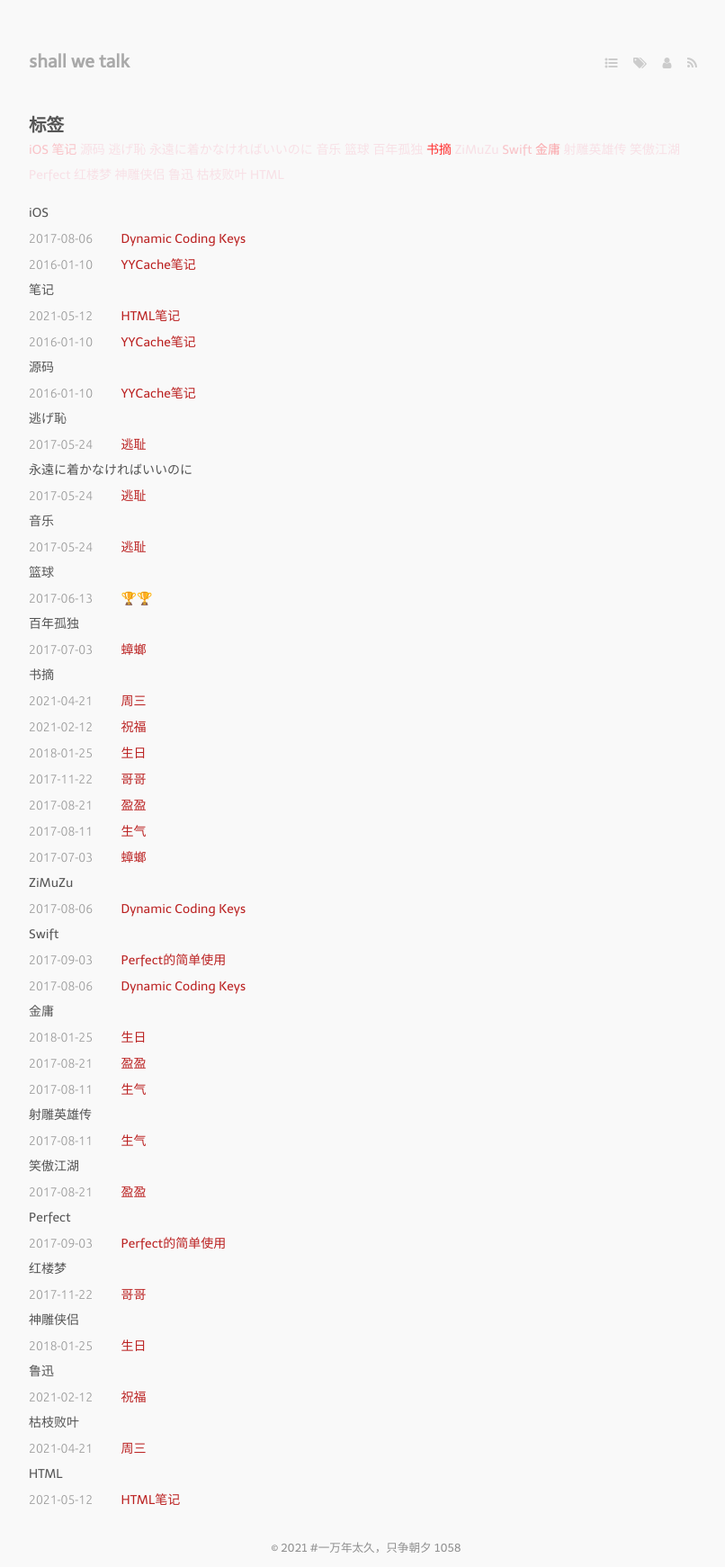
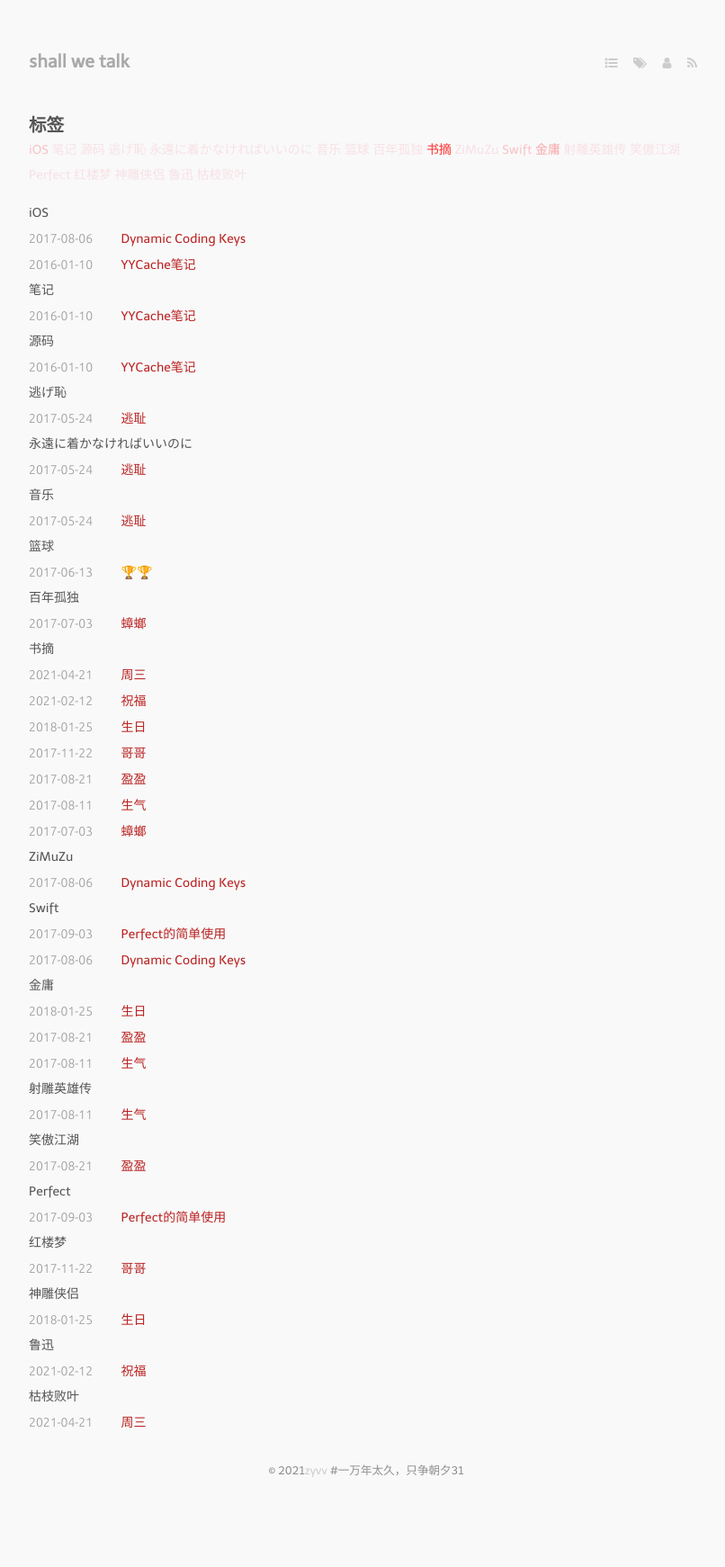
Before and after one commit to zyvv/zyvv.github.io, a Jekyll site: the page built from tags.markdown, in a window 1280 px wide. Shown: the whole page at 90% size, without its empty margins (233-1039 px from the left). Built offline with Jekyll 4.4.1, drawn with Linux system fonts in a browser that asks for light colours; nearby versions of some CDN libraries; some web fonts are replaced; comment, search, counter and statistics services are not loaded; after the commit the page ends 1656 px from its top, so only the background shows below that; some of the changed lines change nothing that is shown.

Commit message:
no message

```diff
--- a/_config.yml
+++ b/_config.yml
@@ -5,7 +5,7 @@
   syntax_highlighter: rouge
 permalink: /:year/:title.html
 name: "shall we talk"
-author: "shall we talk"
+author: "zyvv"
 navigations:
   - title: Archive
     class: fa fa-list-ul
--- a/_layouts/default.html
+++ b/_layouts/default.html
@@ -20,42 +20,25 @@
       window.dataLayer = window.dataLayer || [];
       function gtag(){dataLayer.push(arguments);}
       gtag('js', new Date());
+      gtag('config', 'G-2FGWDK21KD');
 
-      gtag('config', 'G-2FGWDK21KD');
-    </script>
-  <script>
-  var _hmt = _hmt || [];
       (function() {
         var hm = document.createElement("script");
         hm.src = "https://hm.baidu.com/hm.js?f5a4e1722f1879eb989bcd7ae09e9160";
         var s = document.getElementsByTagName("script")[0];
         s.parentNode.insertBefore(hm, s);
       })();
+
       window.onload = function() {
         var now = new Date();
         var lastSawHerDate = new Date();
-    lastSawHerDate.setFullYear(2018,(7-1),4);
+        // lastSawHerDate.setFullYear(2018,(7-1),4);
+        lastSawHerDate.setFullYear(2021,(4-1),26);
         var lastSawHerTimeInterval = now.getTime() - lastSawHerDate.getTime();
         var lastSawHerDays = Math.abs(lastSawHerTimeInterval/(24*3600*1000));
-
-    document.getElementById("lastSawHerDaysText").innerHTML = lastSawHerDays;
-  //   var now = new Date();
-
-  //   var date1 = new Date();
-  //   // date1.setFullYear(2017,5,16);
-  //   date1.setFullYear(2017,7-1,17);
-  //   var time1 = now.getTime() - date1.getTime();
-  //   var day1 = Math.abs(time1/(24*3600*1000));
-
-    // var date2 = new Date();
-    // date2.setFullYear(2018,5-1,8);
-    // var time2 = now.getTime() - date2.getTime();
-    // var day2 = Math.abs(time2/(24*3600*1000));
-
-    // document.getElementById("dayText").innerHTML = day1
+        document.getElementById("lastSawHerDays").innerHTML = lastSawHerDays;
   };
     </script>
-
   </head>
   <body>
       <div id="main" role="main">
@@ -75,7 +58,7 @@
         <footer>
           <div>
             {% assign first_post = site.posts | last %}
-            &copy; {{ site.time | date: "%Y" }} <span>#一万年太久，只争朝夕</span> <span id="lastSawHerDaysText"></span>
+            &copy; {{ site.time | date: "%Y" }}<a href="https://github.com/zyvv">{{ site.author }}</a>&nbsp;<span>#一万年太久，只争朝夕</span><span id="lastSawHerDays"></span>
           </div>
         </footer>
       </div>
```
Also changed, not shown: _drafts/2021-05-12-html-notes.markdown (renamed from _posts/2021-05-12-html-notes.markdown). Lines whose indentation alone changed are shown as unchanged.
